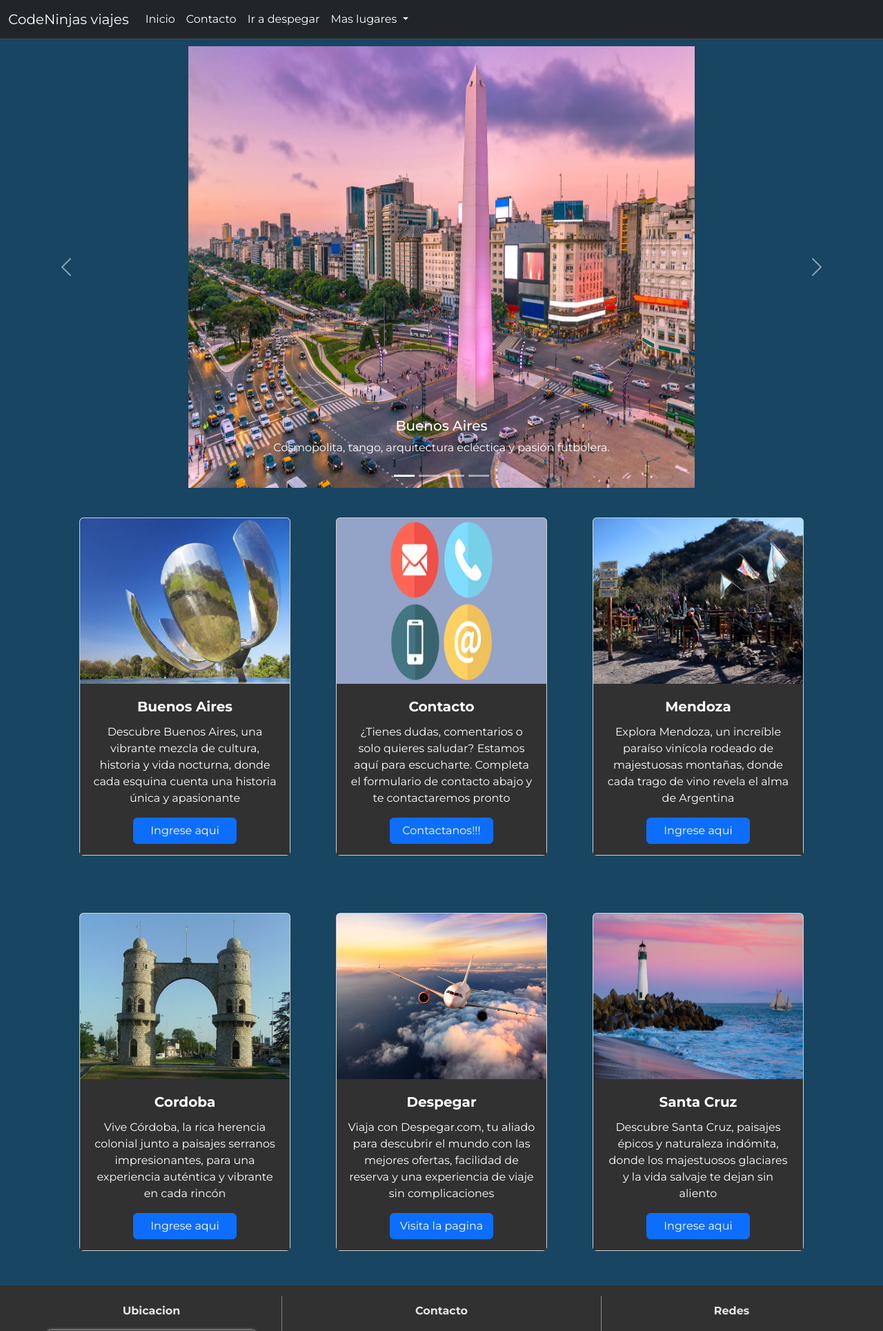
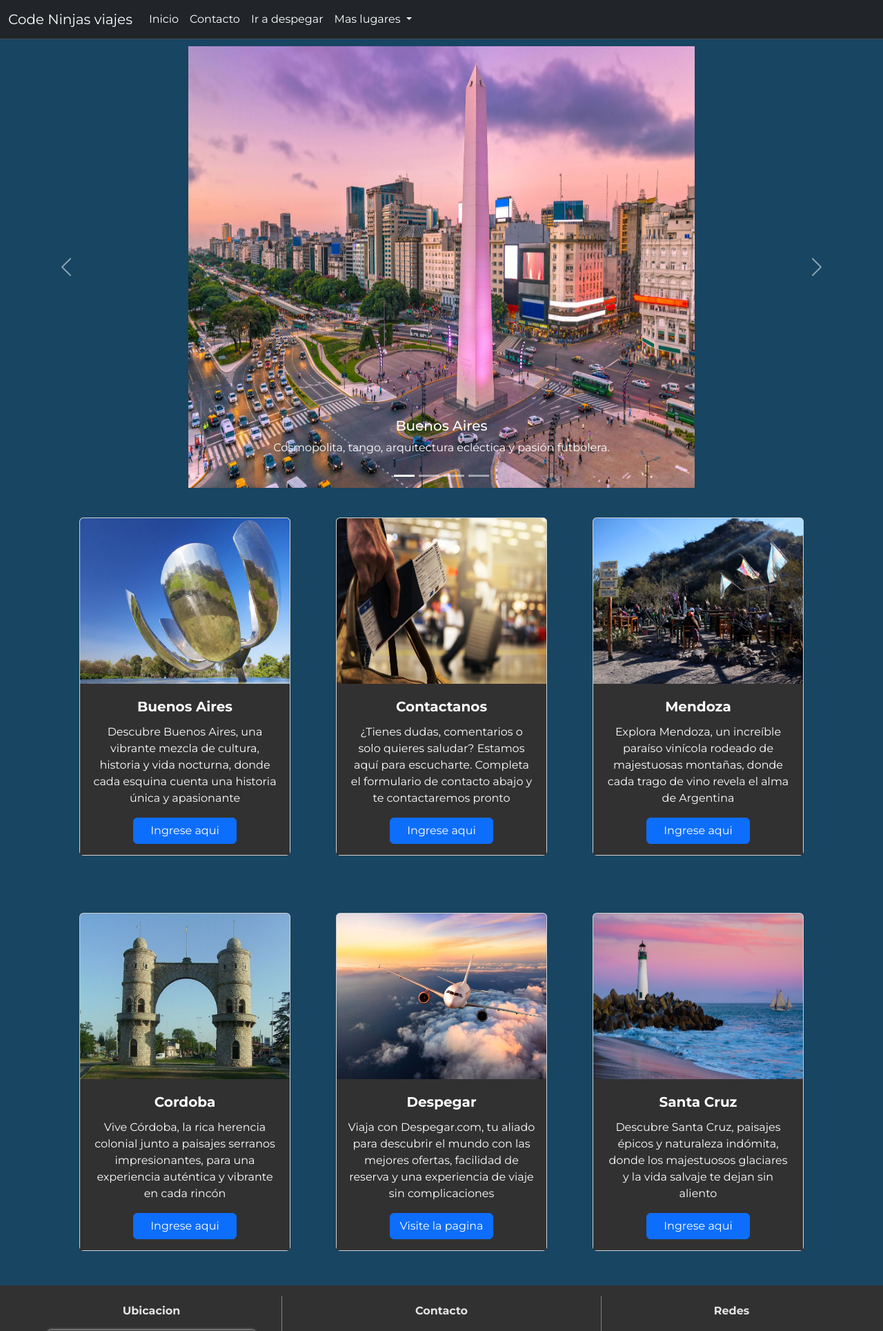
Before and after one commit to mgiorgi32/codeninjas-exe, a Python web app: template templates/index.html in a window 1280 px wide. Shown: the top 1929 px of the page at 69% size. Run offline with Jinja, Linux system fonts and the light colour scheme; the template is opened without the code that fills it, so the values that code supplies are empty; grey boxes are pictures that could not be loaded.

Commit message:
ultima version v1

```diff
--- a/templates/Buenos Aires.html
+++ b/templates/Buenos Aires.html
@@ -16,7 +16,7 @@
   <header>
     <nav class="navbar navbar-expand-lg bg-dark border-bottom border-body" data-bs-theme="dark" style="background-color: #e3f2fd;">
     <div class="container-fluid">
-        <a class="navbar-brand botonsin" href="index.html">CodeNinjas viajes</a>
+        <a class="navbar-brand botonsin" href="index.html">Code Ninjas viajes</a>
         <button class="navbar-toggler" type="button" data-bs-toggle="colapse" data-bs-target="navbarNavDropdown" aria-controls="navbarNavDropdown"aria-expanded="false" aria-label="Toggle navigation">
             <span class="navbar-toggler-icon"></span>
         </button>
@@ -62,7 +62,7 @@
         <img src="img/Buenos Aires/teatro colon.jpg" class="card-img-top cartel" alt="Teatro Colon">
         <div class="card-body">
           <h5 class="card-title centrado text-white">Teatro Colon</h5>
-          <p class="card-text">Descubre el Teatro Colón con nuestras visitas guiadas personalizadas, detalladas y exclusivas.</p>
+          <p class="card-text">Descubre el Teatro Colón con nuestras visitas guiadas personalizadas, detalladas y exclusivas</p>
           <a href="Reserva.html" class="btn btn-primary botonsin">Reserva aqui</a>
         </div>
       </div>
--- a/templates/Mendoza.html
+++ b/templates/Mendoza.html
@@ -16,7 +16,7 @@
   <header>
     <nav class="navbar navbar-expand-lg bg-dark border-bottom border-body" data-bs-theme="dark" style="background-color: #e3f2fd;">
         <div class="container-fluid">
-            <a class="navbar-brand botonsin" href="index.html">CodeNinjas viajes</a>
+            <a class="navbar-brand botonsin" href="index.html">Code Ninjas viajes</a>
             <button class="navbar-toggler" type="button" data-bs-toggle="collapse" data-bs-target="#navbarNavDropdown" aria-controls="navbarNavDropdown" aria-expanded="false" aria-label="Toggle navigation">
               <span class="navbar-toggler-icon"></span>
             </button>
--- a/templates/SantaCruz.html
+++ b/templates/SantaCruz.html
@@ -62,7 +62,7 @@
             <img src="img/santacruz/santacruz2.jpg" class="card-img-top cartel" alt="arroyo de los patos">
             <div class="card-body">
               <h5 class="card-title centrado text-white">Calafate</h5>
-              <p class="card-text">Punto de partida para explorar el impresionante Glaciar Perito Moreno y el Parque Nacional Los Glaciares.</p>
+              <p class="card-text">Punto de partida para explorar el impresionante Glaciar Perito Moreno y el Parque Nacional Los Glaciares</p>
               <a href="Reserva.html" class="btn btn-primary botonsin">Reserva aqui</a>
             </div>
           </div>
@@ -73,7 +73,7 @@
           <div class="card-body">
             <h5 class="card-title centrado text-white">El Chalten</h5>
             <p class="card-text">
-              Reconocido como la "Capital Nacional del Trekking" por sus senderos entre bosques, lagos y glaciares.</p>
+              Reconocido como la "Capital Nacional del Trekking" por sus senderos entre bosques, lagos y glaciares</p>
             <a href="Reserva.html" class="btn btn-primary botonsin">Reserva aqui</a>
           </div>
         </div>
@@ -83,7 +83,7 @@
             <img src="img/santacruz/santacruz4.jpg" class="card-img-top cartel" alt="villa general belgrano">
             <div class="card-body">
               <h5 class="card-title centrado text-white">Los Antiguos</h5>
-              <p class="card-text">Conocido por sus frutales, ofrece un entorno para disfrutar de la naturaleza, la pesca y los paisajes patagónicos.</p>
+              <p class="card-text">Conocido por sus frutales, ofrece un entorno para disfrutar de la naturaleza, la pesca y los paisajes patagónicos</p>
               <a href="Reserva.html" class="btn btn-primary botonsin">Reserva aqui</a>
             </div>
           </div>
--- a/templates/cordoba.html
+++ b/templates/cordoba.html
@@ -16,7 +16,7 @@
   <header>
     <nav class="navbar navbar-expand-lg bg-dark border-bottom border-body" data-bs-theme="dark" style="background-color: #e3f2fd;">
         <div class="container-fluid">
-            <a class="navbar-brand botonsin" href="index.html">CodeNinjas viajes</a>
+            <a class="navbar-brand botonsin" href="index.html">Code Ninjas viajes</a>
             <button class="navbar-toggler" type="button" data-bs-toggle="collapse" data-bs-target="#navbarNavDropdown" aria-controls="navbarNavDropdown" aria-expanded="false" aria-label="Toggle navigation">
               <span class="navbar-toggler-icon"></span>
             </button>
--- a/templates/index.html
+++ b/templates/index.html
@@ -10,13 +10,14 @@
     <title>Inicio</title>
     <link rel="icon" href="img/avion.png">
     <link rel="stylesheet" href="https://cdnjs.cloudflare.com/ajax/libs/font-awesome/6.5.2/css/all.min.css" integrity="sha512-SnH5WK+bZxgPHs44uWIX+LLJAJ9/2PkPKZ5QiAj6Ta86w+fsb2TkcmfRyVX3pBnMFcV7oQPJkl9QevSCWr3W6A==" crossorigin="anonymous" referrerpolicy="no-referrer" />
-</head>
+
+  </head>
 
 <body class="pagina">
   <header>
     <nav class="navbar navbar-expand-lg bg-dark border-bottom border-body" data-bs-theme="dark" style="background-color: #e3f2fd;">
         <div class="container-fluid">
-            <a class="navbar-brand botonsin" href="index.html">CodeNinjas viajes</a>
+            <a class="navbar-brand botonsin" href="index.html">Code Ninjas viajes</a>
             <button class="navbar-toggler" type="button" data-bs-toggle="collapse" data-bs-target="#navbarNavDropdown" aria-controls="navbarNavDropdown" aria-expanded="false" aria-label="Toggle navigation">
               <span class="navbar-toggler-icon"></span>
             </button>
@@ -107,11 +108,11 @@
     </div>
     <div class="col-lg-4 col-md-6 col-sm-12 cartas">
       <div class="card mb-3">
-        <img src="img/inicio/contacto.png" class="card-img-top cartel" alt="Contacto">
+        <img src="img/inicio/contactanos.jpg" class="card-img-top cartel" alt="Contacto">
         <div class="card-body">
-          <h5 class="card-title centrado text-white">Contacto</h5>
+          <h5 class="card-title centrado text-white">Contactanos</h5>
           <p class="card-text">¿Tienes dudas, comentarios o solo quieres saludar? Estamos aquí para escucharte. Completa el formulario de contacto abajo y te contactaremos pronto</p>
-          <a href="Reserva.html" class="btn btn-primary botonsin">Contactanos!!!</a>
+          <a href="Reserva.html" class="btn btn-primary botonsin">Ingrese aqui</a>
         </div>
       </div>
     </div>
@@ -141,7 +142,7 @@
         <div class="card-body">
           <h5 class="card-title centrado text-white">Despegar</h5>
           <p class="card-text">Viaja con Despegar.com, tu aliado para descubrir el mundo con las mejores ofertas, facilidad de reserva y una experiencia de viaje sin complicaciones</p>
-          <a href="https://www.despegar.com.ar/" class="btn btn-primary botonsin">Visita la pagina</a>
+          <a href="https://www.despegar.com.ar/" class="btn btn-primary botonsin">Visite la pagina</a>
         </div>
       </div>
     </div>
--- a/templates/styles.css
+++ b/templates/styles.css
@@ -3,9 +3,7 @@
     margin: 0;
     font-family: montserrat;
 }
-.nav-link botonsink{
-    color: #fff;
-}
+
 
 .centrado{
     text-align: center;
```
Also changed, not shown: templates/img/inicio/contactanos.jpg (added).
